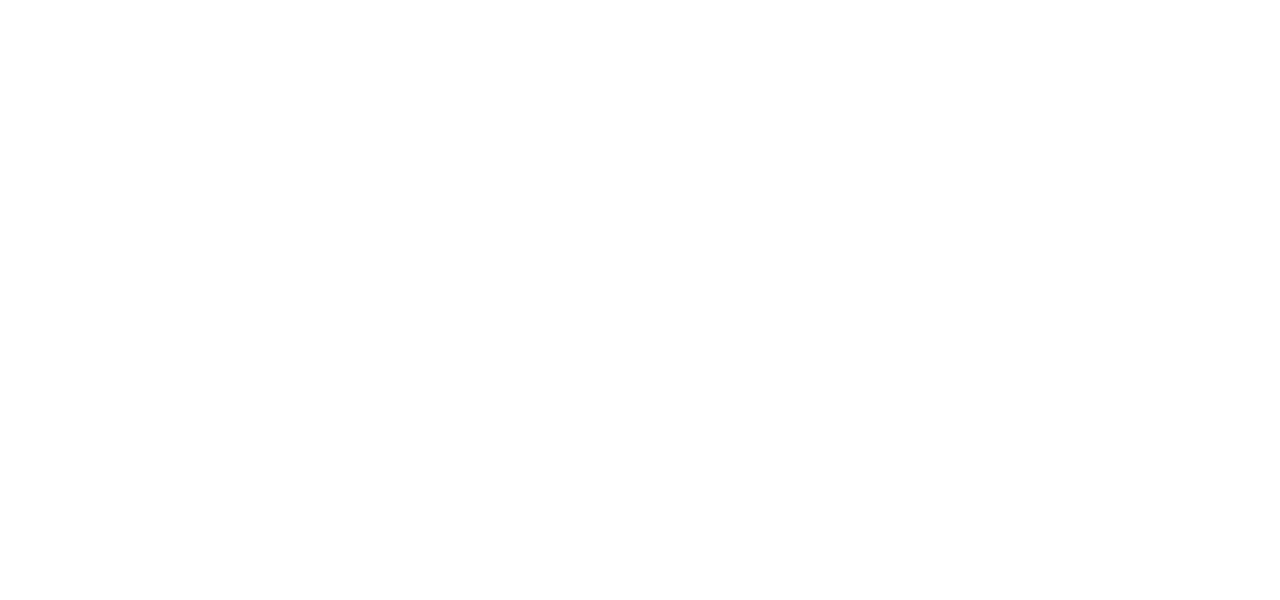
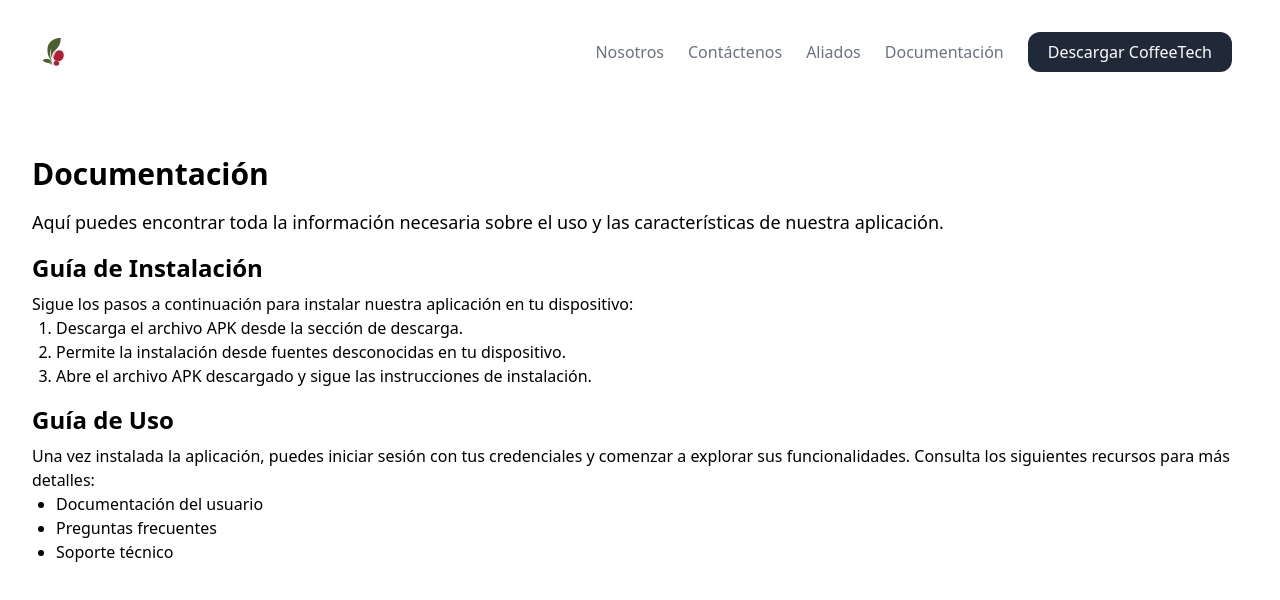
Before and after one commit to PacoValen/CoffeeTechWebApp, a React (Vite) app: page /documentation in a window 1280 px wide. Before the commit this address had no page. Shown: the top 600 px of the page. Built offline with nearby package versions, Linux system fonts and the light colour scheme.

Commit message:
SOLVE: merge conflicts iniciales

```diff
--- a/src/main.tsx
+++ b/src/main.tsx
@@ -15,12 +15,11 @@
 );
  */
 
-// src/main.tsx
-import { StrictMode } from "react";
+/* import { StrictMode } from "react";
 import { createRoot } from "react-dom/client";
 import { BrowserRouter as Router, Routes, Route } from "react-router-dom";
 import App from "./App";
-import Documentacion from "./pages/Documentation";
+import Documentacion from "./sections/Documentation";
 import "./index.css";
 
 createRoot(document.getElementById("root")!).render(
@@ -33,3 +32,15 @@
     </Router>
   </StrictMode>,
 );
+ */
+
+import { StrictMode } from "react";
+import { createRoot } from "react-dom/client";
+import App from "./App.tsx";
+import "./index.css";
+
+createRoot(document.getElementById("root")!).render(
+  <StrictMode>
+    <App />
+  </StrictMode>,
+);
```
Also changed, not shown: src/App.tsx (+51 -15 lines).
